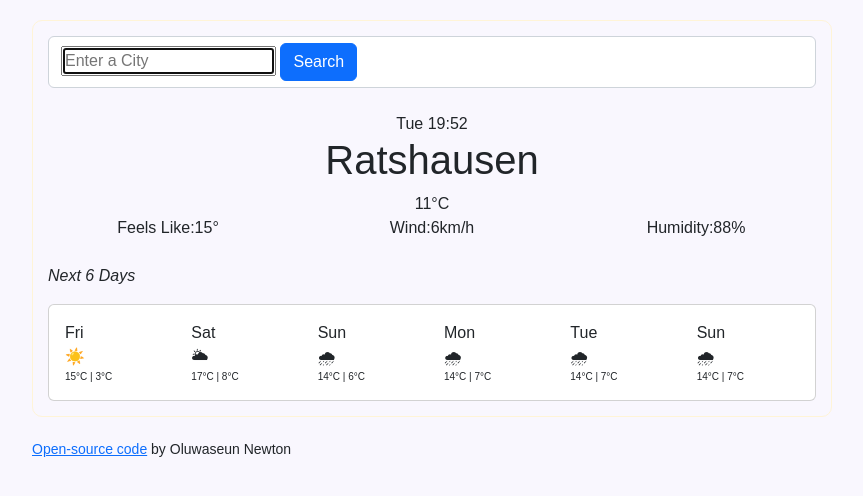
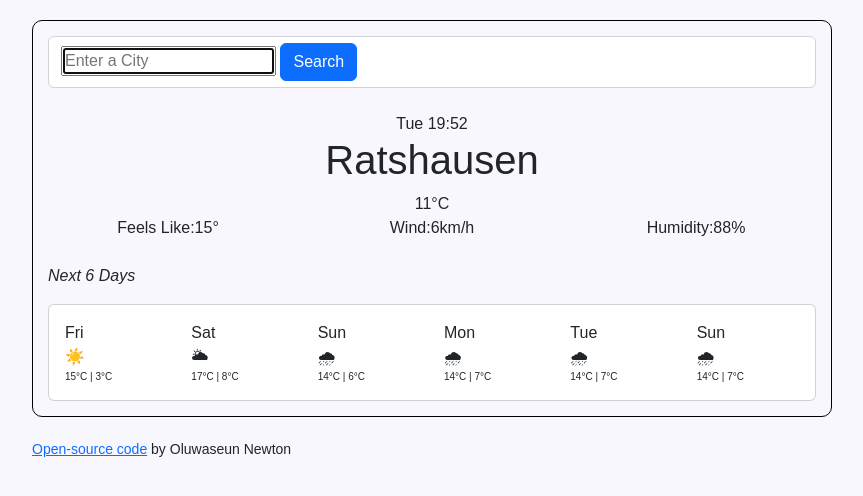
Before and after one commit to OluwaseunNewton/weather-app, a plain HTML site: page index.html in a window 1280 px wide. Shown: the whole page, without its empty margins (208-1071 px from the left). Drawn offline with nearby package versions, Linux system fonts and the light colour scheme.

Commit message:
changed the colour of the border in the container div

```diff
--- a/src/styles.css
+++ b/src/styles.css
@@ -13,7 +13,7 @@ header {
 }
 
 .weather-app {
-  border: 1px solid #fff4d7;
+  border: 1px solid black;
   padding: 15px;
   margin: 20px auto;
   border-radius: 10px;
```
